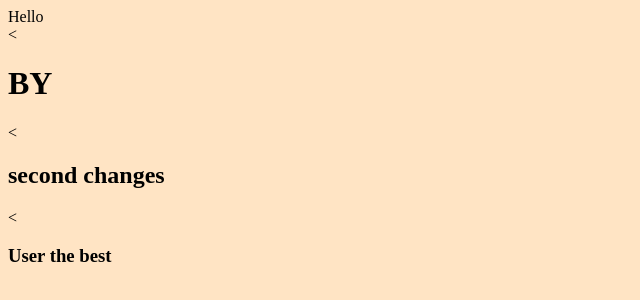
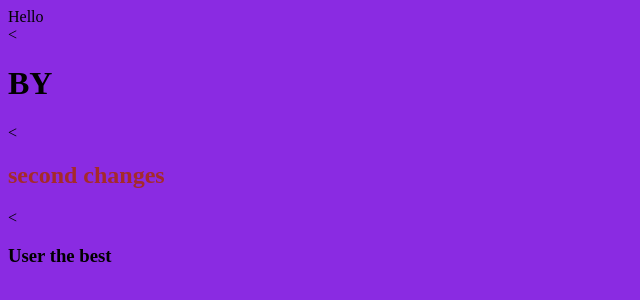
Before and after one commit to FursenkoAlex/test_repo, a plain HTML site: page index.html in a window 1280 px wide. Shown: the whole page, without its empty margins (0-640 px from the left). Drawn offline with Linux system fonts and the light colour scheme.

Commit message:
add branch new_style

```diff
--- a/style.css
+++ b/style.css
@@ -1,3 +1,7 @@
 body {
-    background-color: bisque;
+    background-color: blueviolet;
 }
+
+h2{
+    color: brown;
+}
```
